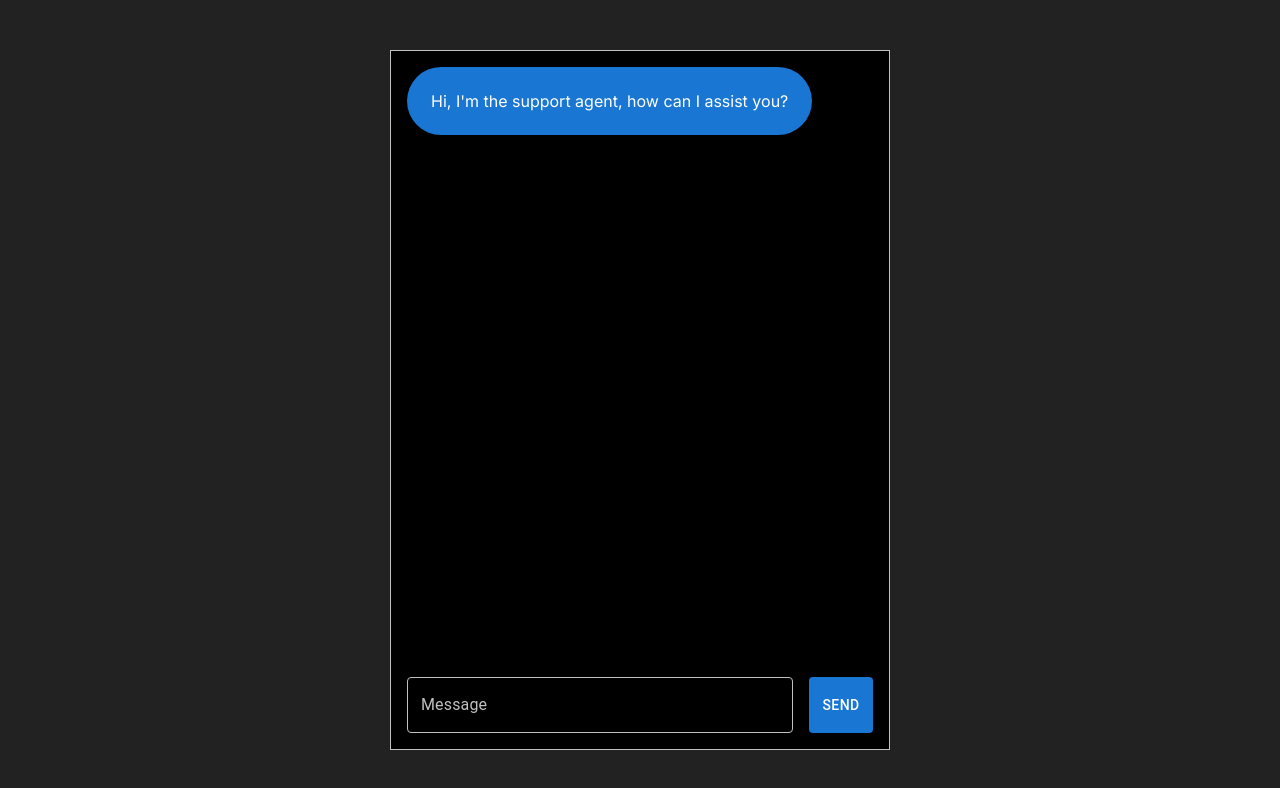
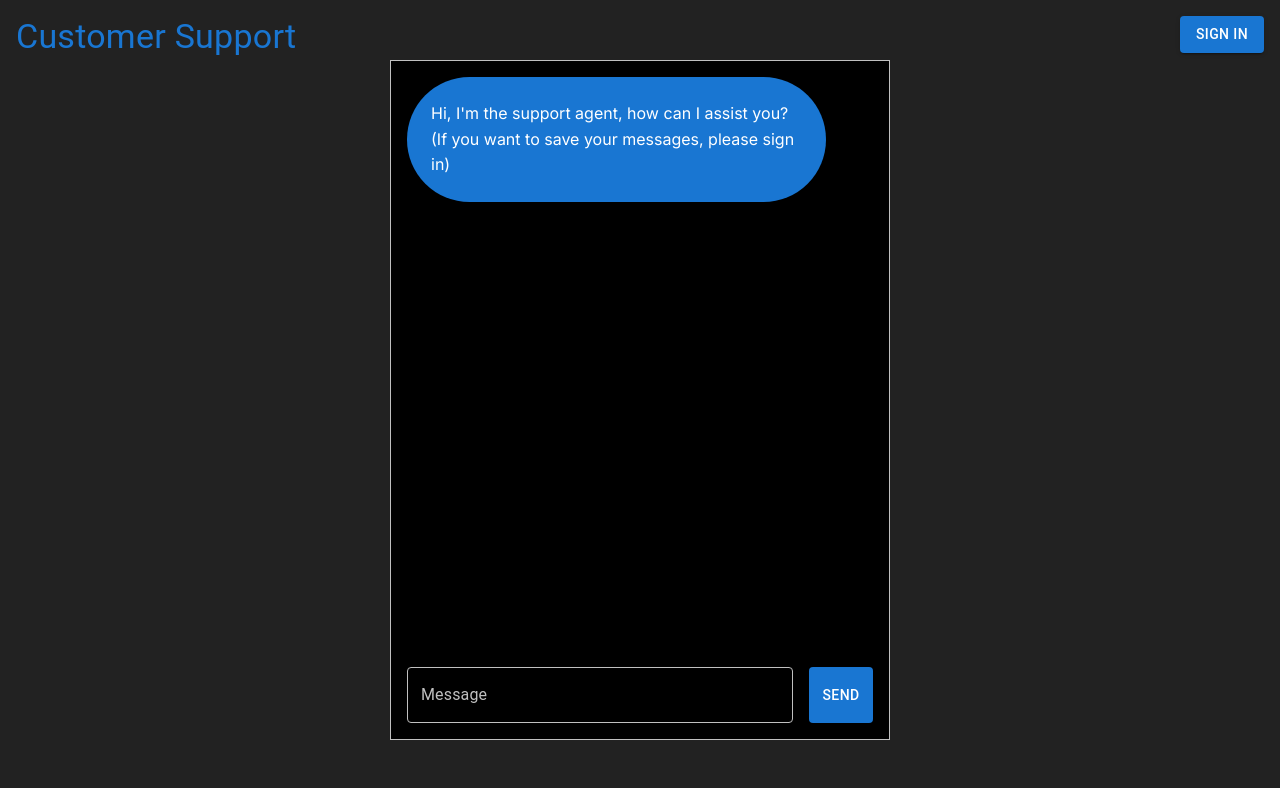
Before and after one commit to Mehtaab13/AI-Customer-Support, a Next.js app: page / in a window 1280 px wide. Shown: the top 788 px of the page. Built offline with nearby package versions, Linux system fonts and the light colour scheme; no server answers.

Commit message:
first commit

```diff
--- a/app/page.js
+++ b/app/page.js
@@ -1,28 +1,81 @@
-'use client'
-import { Box, Button, Stack, TextField } from "@mui/material"
-import { useState } from "react"
+'use client';
+import { Box, Button, Stack, TextField, Typography, useMediaQuery } from "@mui/material";
+import { useTheme } from '@mui/material/styles';
+import { useState, useEffect } from "react";
+import { firestore } from '@/firebase';
+import { GoogleAuthProvider, signInWithPopup, onAuthStateChanged, signOut } from "firebase/auth";
+import { collection, deleteDoc, doc, getDocs, query, getDoc, setDoc } from 'firebase/firestore';
+import { auth } from '../firebase';
 
 export default function Home() {
+  const theme = useTheme();
+  const isMobile = useMediaQuery(theme.breakpoints.down('sm'));
+
   const [messages, setMessages] = useState([
     {
       role: 'assistant',
-      content: "Hi, I'm the support agent, how can I assist you?",
+      content: "Hi, I'm the support agent, how can I assist you? (If you want to save your messages, please sign in)",
     }
-  ])
+  ]);
 
-  const [message, setMessage] = useState('')
-  const [isLoading, setIsLoading] = useState(false)
+  const [message, setMessage] = useState('');
+  const [isLoading, setIsLoading] = useState(false);
+  const [user, setUser] = useState(null);
+
+  useEffect(() => {
+    const unsubscribe = onAuthStateChanged(auth, async (user) => {
+      if (user) {
+        setUser(user);
+        const docRef = doc(firestore, "chats", user.uid);
+        const docSnap = await getDoc(docRef);
+        if (docSnap.exists()) {
+          setMessages(docSnap.data().messages);
+        } else {
+          console.log("No chat history found");
+        }
+      } else {
+        setUser(null);
+        setMessages([
+          {
+            role: 'assistant',
+            content: "Hi, I'm the support agent, how can I assist you? (If you want to save your messages, please sign in)",
+          }
+        ]);
+      }
+    });
+
+    return () => unsubscribe();
+  }, []);
+
+  const handleGoogle = async () => {
+    const provider = new GoogleAuthProvider();
+    try {
+      await signInWithPopup(auth, provider);
+    } catch (error) {
+      console.error("Error signing in with Google:", error);
+    }
+  };
+
+  const handleSignOut = async () => {
+    try {
+      await signOut(auth);
+    } catch (error) {
+      console.error("Error signing out:", error);
+    }
+  };
 
   const sendMessage = async () => {
     if (!message.trim() || isLoading) return;
-    setIsLoading(true)
+    setIsLoading(true);
 
-    setMessage('')
-    setMessages((messages) => [
+    const newMessages = [
       ...messages,
       { role: 'user', content: message },
       { role: 'assistant', content: '' },
-    ])
+    ];
+
+    setMessage('');
+    setMessages(newMessages);
 
     try {
       const response = await fetch('/api/chat', {
@@ -30,65 +83,118 @@ export default function Home() {
         headers: {
           'Content-Type': 'application/json',
         },
-        body: JSON.stringify([...messages, { role: 'user', content: message }]),
-      })
+        body: JSON.stringify(newMessages),
+      });
 
       if (!response.ok) {
-        throw new Error('Network response was not ok')
+        throw new Error('Network response was not ok');
       }
 
-      const reader = response.body.getReader()
-      const decoder = new TextDecoder()
+      const reader = response.body.getReader();
+      const decoder = new TextDecoder();
+      let finalMessages = [...newMessages];
 
       while (true) {
-        const { done, value } = await reader.read()
-        if (done) break
-        const text = decoder.decode(value, { stream: true })
-        setMessages((messages) => {
-          let lastMessage = messages[messages.length - 1]
-          let otherMessages = messages.slice(0, messages.length - 1)
-          return [
-            ...otherMessages,
-            { ...lastMessage, content: lastMessage.content + text },
-          ]
-        })
+        const { done, value } = await reader.read();
+        if (done) break;
+        const text = decoder.decode(value, { stream: true });
+        finalMessages = finalMessages.map((msg, index) => {
+          if (index === finalMessages.length - 1) {
+            return { ...msg, content: msg.content + text };
           }
-    } catch (error) {
-      console.error('Error:', error)
-      setMessages((messages) => [
-        ...messages,
-        { role: 'assistant', content: "I'm sorry, but I encountered an error. Please try again later." },
-      ])
+          return msg;
+        });
+
+        setMessages(finalMessages);
       }
 
-    setIsLoading(false)
+      if (user) {
+        const docRef = doc(firestore, "chats", user.uid);
+        await setDoc(docRef, { messages: finalMessages });
       }
+
+    } catch (error) {
+      console.error('Error:', error);
+      setMessages([
+        ...newMessages,
+        { role: 'assistant', content: "I'm sorry, but I encountered an error. Please try again later." },
+      ]);
+    }
+
+    setIsLoading(false);
+  };
 
   const handleKeyPress = (event) => {
     if (event.key === 'Enter' && !event.shiftKey) {
-      event.preventDefault()
-      sendMessage()
+      event.preventDefault();
+      sendMessage();
     }
-  }
+  };
 
-  return(
+  return (
     <Box
       width="100vw"
       height="100vh"
       display="flex"
-      flexDirection="column"
+      flexDirection={isMobile ? "column" : "row"}
       justifyContent="center"
       alignItems="center"
       bgcolor="#222222"
+      position="relative"
     >
+      {/* Left Side - Customer Support Label */}
+      <Box
+        position="fixed"
+        top={16}
+        left={16}
+        display={isMobile ? "none" : "flex"}
+        flexDirection="column"
+        alignItems="center"
+        color="white"
+        zIndex={2} // Added zIndex to keep it on top
+      >
+        <Typography variant="h4" color="primary.main">
+          Customer Support
+        </Typography>
+      </Box>
+
+      {/* Sign In Button and User Info */}
+      <Box
+        position="fixed"
+        top={16}
+        right={16}
+        display="flex"
+        alignItems="center"
+        gap={2}
+        zIndex={2} // Added zIndex to keep it on top
+      >
+        {user && (
+          <Typography color="white">
+            Hello, {user.displayName || user.email}!
+          </Typography>
+        )}
+        {user ? (
+          <Button variant="contained" color="secondary" onClick={handleSignOut}>
+            Sign Out
+          </Button>
+        ) : (
+          <Button variant="contained" color="primary" onClick={handleGoogle}>
+            Sign In
+          </Button>
+        )}
+      </Box>
+
       <Stack
         direction="column"
-        width="500px"
-        height="700px"
+        width={isMobile ? "90vw" : "500px"}
+        height={isMobile ? "70vh" : "700px"}
+        maxWidth={isMobile ? "100vw" : "90vw"} // Added max width for desktop screens
+        maxHeight={isMobile ? "85vh" : "85vh"} // Added max height for desktop screens
         border="1px solid silver"
         p={2}
         spacing={3}
         bgcolor="black"
+        zIndex={1} // Ensure chat box is below the fixed elements
       >
         <Stack
           direction="column"
@@ -97,11 +203,10 @@ export default function Home() {
           overflow="auto"
           maxHeight="100%"
         >
-          {
-            messages.map((message, index) => (
+          {messages.map((message, index) => (
             <Box
-                key = {index}
-                display = 'flex'
+              key={index}
+              display="flex"
               justifyContent={
                 message.role === 'assistant' ? 'flex-start' : 'flex-end'
               }
@@ -115,17 +220,21 @@ export default function Home() {
                 color="white"
                 borderRadius={16}
                 p={3}
+                maxWidth="90%"
+                alignSelf={message.role === 'assistant' ? 'flex-start' : 'flex-end'}
+                sx={{
+                  lineHeight: '1.6',
+                  wordBreak: 'break-word',
+                  whiteSpace: 'pre-line',
+                  padding: message.role === 'assistant' ? '24px 24px' : '16px 16px',
+                }}
               >
                 {message.content}
               </Box>
             </Box>
-            ))
-          }
+          ))}
         </Stack>
-        <Stack
-          direction="row"
-          spacing={2}
-        >
+        <Stack direction="row" spacing={2}>
           <TextField
             label="Message"
             fullWidth
@@ -166,5 +275,5 @@ export default function Home() {
         </Stack>
       </Stack>
     </Box>
-  )
+  );
 }
--- /dev/null
+++ b/firebase.js
@@ -0,0 +1,36 @@
+// Import the functions you need from the SDKs you need
+import { initializeApp } from "firebase/app";
+import { getAnalytics } from "firebase/analytics";
+import {getFirestore} from 'firebase/firestore';
+import {getAuth} from 'firebase/auth';
+// TODO: Add SDKs for Firebase products that you want to use
+// https://firebase.google.com/docs/web/setup#available-libraries
+
+// Your web app's Firebase configuration
+// For Firebase JS SDK v7.20.0 and later, measurementId is optional
+const firebaseConfig = {
+  apiKey: process.env.NEXT_PUBLIC_FIREBASE_API_KEY,
+  authDomain: "ai-customer-support-6ca67.firebaseapp.com",
+  projectId: "ai-customer-support-6ca67",
+  storageBucket: "ai-customer-support-6ca67.appspot.com",
+  messagingSenderId: "1065963230995",
+  appId: "1:1065963230995:web:fcca7d4c6784576f3b2ce6",
+  measurementId: "G-WZC1P0HT9D"
+};
+
+// Initialize Firebase
+const app = initializeApp(firebaseConfig);
+const firestore = getFirestore(app);
+const auth = getAuth(app);
+
+let analytics;
+if (typeof window !== "undefined" && process.env.NODE_ENV === "production") {
+  isSupported().then((supported) => {
+    if (supported) {
+      analytics = getAnalytics(app);
+    }
+  }).catch(console.error);
+}
+
+export { firestore, auth, analytics };
+export default app;
--- a/package.json
+++ b/package.json
@@ -12,6 +12,7 @@
     "@emotion/react": "^11.13.0",
     "@emotion/styled": "^11.13.0",
     "@mui/material": "^5.16.6",
+    "firebase": "^10.12.5",
     "next": "14.2.5",
     "openai": "^4.55.0",
     "react": "^18",
```
Also changed, not shown: 1 other file (tests, documents, lock files or other folders). Lines whose indentation alone changed are shown as unchanged.
